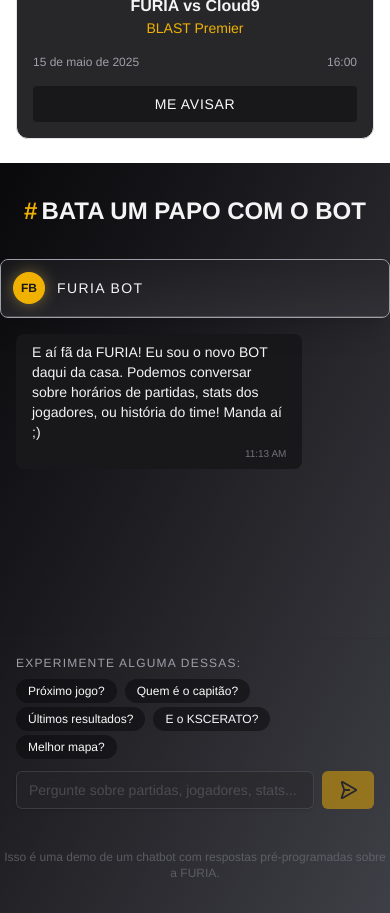
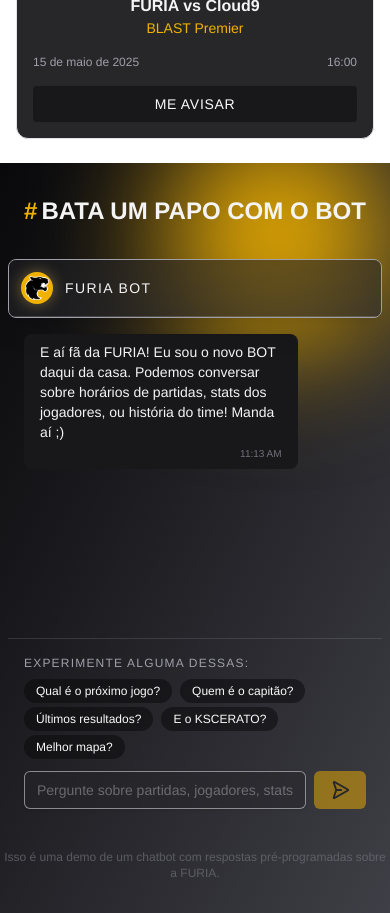
Before and after one commit to brunaporato/chtbt-fr, a React (Vite) app: page / in a window 390 px wide. Shown: the part 3580-4493 px from the top of the page. Built offline with nearby package versions, Linux system fonts and the light colour scheme.

Commit message:
chore: adding responsiveness for desktop

```diff
--- a/src/components/Chatbot.tsx
+++ b/src/components/Chatbot.tsx
@@ -13,7 +13,7 @@
 ]
 
 const suggestedQuestions = [
-  'Próximo jogo?',
+  'Qual é o próximo jogo?',
   'Quem é o capitão?',
   'Últimos resultados?',
   'E o KSCERATO?',
@@ -51,7 +51,7 @@
 
       setMessages(prevMessages => [...prevMessages, botMessage])
       setIsTyping(false)
-    }, 1000)
+    }, 3000)
   }
 
   function generateResponse(question: string) {
@@ -76,9 +76,9 @@
 
   return (
     <section id="chatbot" className="py-8 md:py-12 bg-gradient-to-br from-zinc-950 to-zinc-700 relative overflow-hidden">
-      {/* <div className="absolute -top-10 right-0 w-56 h-56 bg-yellow-500 rounded-full blur-3xl" /> */}
+      <div className="absolute -top-10 right-0 w-56 h-56 bg-yellow-500 rounded-full blur-3xl" />
 
-      <div className="container mx-auto">
+      <div className="container mx-auto relative px-2 max-w-3xl">
         <div className="flex justify-center mb-8">
           <h2 className="text-2xl md:text-3xl font-bold text-zinc-100">
             <span className="text-yellow-500 mr-1">#</span>
@@ -86,18 +86,20 @@
           </h2>
         </div>
 
-        <div className="max-w-2xl mx-auto bg-gradient-to-br from-zinc-950/50 to-zinc-700/90 border border-zinc-400 rounded-lg shadow-xl backdrop-blur-sm overflow-hidden">
+        <div className="mx-auto bg-gradient-to-br from-zinc-950/20 to-zinc-700/20 border border-zinc-400 rounded-lg shadow-xl backdrop-blur-xs overflow-hidden">
           <div className="bg-zinc-800/50 p-3 border-b border-zinc-300/20">
             <div className="flex items-center gap-3">
               <div className="w-8 h-8 rounded-full bg-yellow-500 shadow-[0_0_15px_rgba(254,215,102,0.4)] flex items-center justify-center">
-                <span className="text-zinc-900 font-bold text-xs">FB</span>
+                <span className="text-zinc-900 font-bold text-xs">
+                  <img src="/furia-logo.png" alt="Furia" className="w-6 h-6" />
+                </span>
               </div>
               <span className="text-zinc-100 font-medium text-sm tracking-widest">FURIA BOT</span>
             </div>
           </div>
         </div>
 
-        <div className="h-80 p-4 overflow-y-auto">
+        <div className="h-80 p-4 overflow-y-auto scrollbar">
           {messages.map(message => (
             <div key={message.id} className={`mb-4 flex ${message.isUser ? 'justify-end' : 'justify-start'}`}>
               <div className={`max-w-[80%] rounded-lg px-4 py-2 ${message.isUser ? 'bg-yellow-500/90 text-zinc-900' : 'bg-zinc-900 text-zinc-100'}`}>
@@ -114,16 +116,16 @@
 
           {isTyping && (
             <div className="flex items-center gap-1 text-zinc-500 text-sm mt-1.5 ml-1.5">
-              <div className="w-1.5 h-1.5 bg-zinc-500/70 rounded-full animate-[bounce_1s_infinite]"></div>
-              <div className="w-1.5 h-1.5 bg-zinc-500/70 rounded-full animate-[bounce_1s_infinite_0.2s]"></div>
-              <div className="w-1.5 h-1.5 bg-zinc-500/70 rounded-full animate-[bounce_1s_infinite_0.4s]"></div>
+              <div className="w-1.5 h-1.5 bg-zinc-500 rounded-full animate-[bounce_1s_infinite]"></div>
+              <div className="w-1.5 h-1.5 bg-zinc-500 rounded-full animate-[bounce_1s_infinite_0.2s]"></div>
+              <div className="w-1.5 h-1.5 bg-zinc-500 rounded-full animate-[bounce_1s_infinite_0.4s]"></div>
             </div>
           )}
 
           <div ref={messagesEndRef}></div>
         </div>
 
-        <div className="p-4 border-t border-zinc-800/20">
+        <div className="p-4 border-t border-zinc-400/20">
           <p className="font-medium text-xs tracking-widest text-zinc-400 mb-2">
             EXPERIMENTE ALGUMA DESSAS:
           </p>
@@ -131,7 +133,7 @@
             {suggestedQuestions.map((question, index) => (
               <button
                 key={index}
-                className="text-xs bg-zinc-950/50 hover:bg-zinc-950 text-zinc-50 py-1 px-3 rounded-full transition-colors duration-200"
+                className="text-xs bg-zinc-950/50 hover:bg-zinc-950 text-zinc-50 py-1 px-3 rounded-full transition-colors duration-200 cursor-pointer"
                 onClick={() => handleSendMessage(question)}
               >
                 {question}
@@ -146,7 +148,7 @@
               onChange={e => setInput(e.target.value)}
               placeholder="Pergunte sobre partidas, jogadores, stats..."
               onKeyDown={e => e.key === 'Enter' && handleSendMessage()}
-              className="flex-grow bg-zinc-800/50 border border-zinc-400/20 rounded-md text-zinc-100 px-3 py-2 text-furia-white placeholder:text-zinc-500/50 focus:outline-none transition-colors backdrop-blur-sm shadow-sm focus:shadow-[0_0_0_1px_rgba(254,215,102,0.4)] text-sm"
+              className="flex-grow bg-zinc-800/50 border border-zinc-100/50 rounded-md text-zinc-100 px-3 py-2 text-furia-white placeholder:text-zinc-300/40 focus:outline-none transition-colors backdrop-blur-sm shadow-sm focus:shadow-[0_0_0_1px_rgba(254,215,102,0.4)] text-sm"
             />
             <button
               onClick={() => handleSendMessage()}
@@ -154,7 +156,7 @@
               className={`bg-yellow-500 text-zinc-900 px-4 py-2 rounded-md font-medium ${
                 !input.trim()
                   ? 'opacity-50 cursor-not-allowed'
-                  : 'hover:bg-opacity-90 transition-colors duration-200'
+                  : 'hover:bg-opacity-90 transition-colors duration-200 cursor-pointer'
               }`}
             >
               <PaperPlaneRight weight="bold" size={20} />
--- a/src/components/Header.tsx
+++ b/src/components/Header.tsx
@@ -6,8 +6,9 @@
   const isMobile = useMobile()
 
   return (
-    <header className="py-5 px-4 flex justify-between items-center sticky top-0 border-b bg-zinc-50 border-b-slate-200 z-20">
-      {isMobile && (
+    <header className="py-5 px-4 md:py-6 md:px-10 flex justify-between items-center sticky top-0 border-b bg-zinc-50 border-b-slate-200 z-20">
+      {isMobile
+        ? (
             <button type="button" className="md:hidden cursor-pointer">
               <svg width="18" height="18" viewBox="0 0 18 18" fill="none" xmlns="http://www.w3.org/2000/svg">
                 <path d="M3 3.75H12" stroke="black" strokeWidth="1.5" strokeLinecap="round" strokeLinejoin="round"></path>
@@ -15,6 +16,23 @@
                 <path d="M3 14.25H9" stroke="black" strokeWidth="1.5" strokeLinecap="round" strokeLinejoin="round"></path>
               </svg>
             </button>
+          )
+        : (
+            <nav>
+              <ul className="flex gap-3 items-center">
+                <li>
+                  <a href="#matches" className="text-zinc-900 hover:text-zinc-600 transition-colors duration-200 text-sm">
+                    PARTIDAS
+                  </a>
+                </li>
+                <div className="w-px h-3 bg-zinc-400" />
+                <li>
+                  <a href="#chatbot" className="text-zinc-900 hover:text-zinc-600 transition-colors duration-200 text-sm">
+                    CHATBOT
+                  </a>
+                </li>
+              </ul>
+            </nav>
           )}
 
       <a href="/">
--- a/src/components/Hero.tsx
+++ b/src/components/Hero.tsx
@@ -16,7 +16,7 @@
       <div className="absolute inset-0 bg-[url('https://images.unsplash.com/photo-1542751371-adc38448a05e?ixlib=rb-4.0.3&ixid=MnwxMjA3fDB8MHxwaG90by1wYWdlfHx8fGVufDB8fHx8&auto=format&fit=crop&w=1770&q=80')] bg-cover bg-center opacity-10 blur-[2px]"></div>
 
       <div className="container mx-auto relative z-10">
-        <div className="flex flex-col items-center text-center mt-56 px-4">
+        <div className="flex flex-col items-center text-center mt-56 md:mt-96 px-4">
           <h1 className="text-3xl md:text-5xl font-bold mb-4 text-zinc-100">
             FURIA
             <span className="font-extrabold text-yellow-500">
--- a/src/index.css
+++ b/src/index.css
@@ -3,3 +3,25 @@
 @theme {
   --default-font-family: "Helvetica";
 }
+
+@layer utilities {
+  .scrollbar::-webkit-scrollbar {
+    width: 10px;
+  }
+
+  .scrollbar::-webkit-scrollbar-track {
+    background: rgba(21, 21, 22, 0.1);
+    border-radius: 999px;
+    /* border: 1px solid #585858; */
+  }
+
+  .scrollbar::-webkit-scrollbar-thumb {
+    background: #212122;
+    border-radius: 999px;
+    border: 1px solid #585858;
+  }
+
+  .scrollbar::-webkit-scrollbar-thumb:hover {
+    background: #2a2a2b;
+  }
+}
```
Lines whose indentation alone changed are shown as unchanged.
